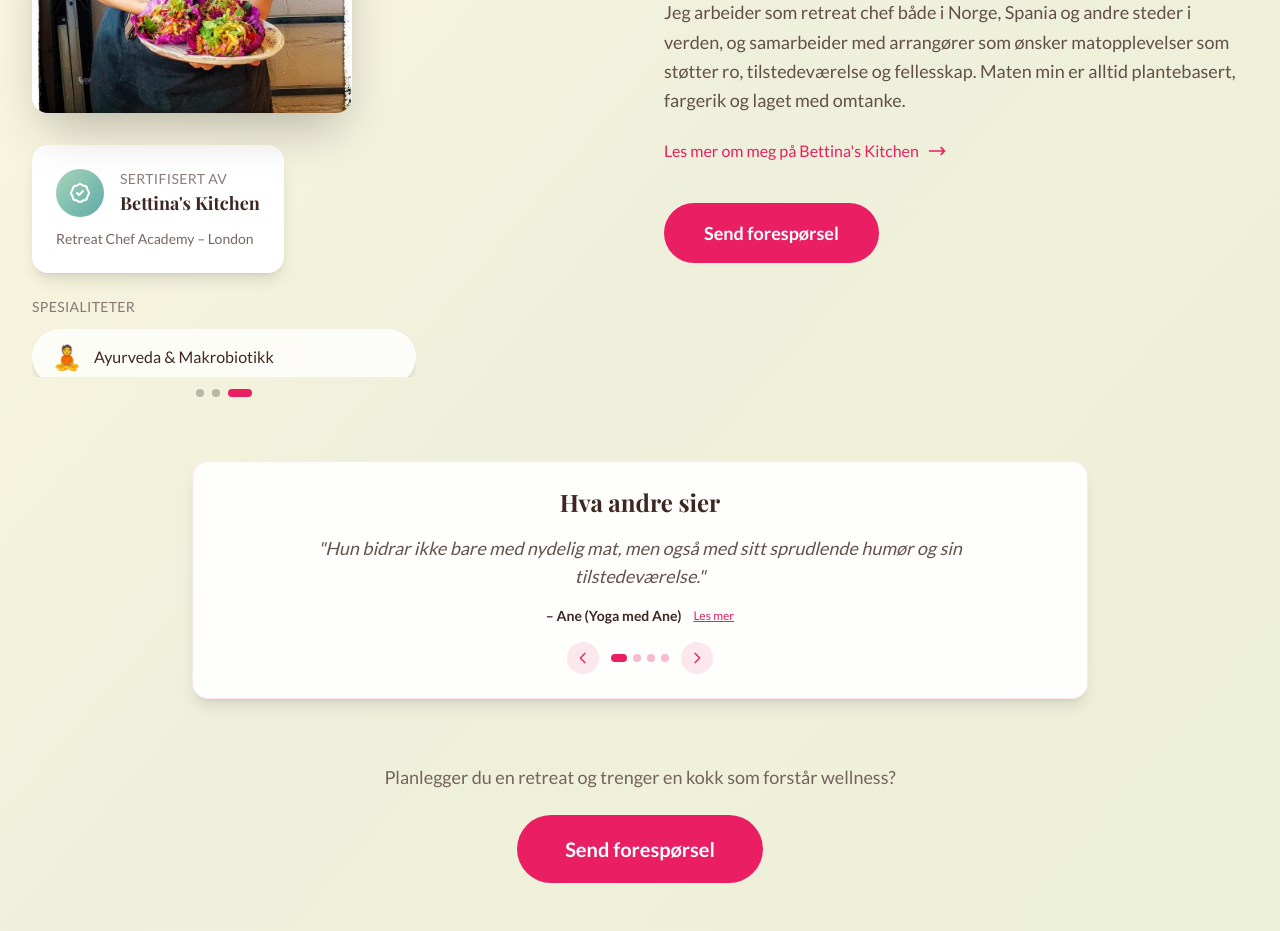
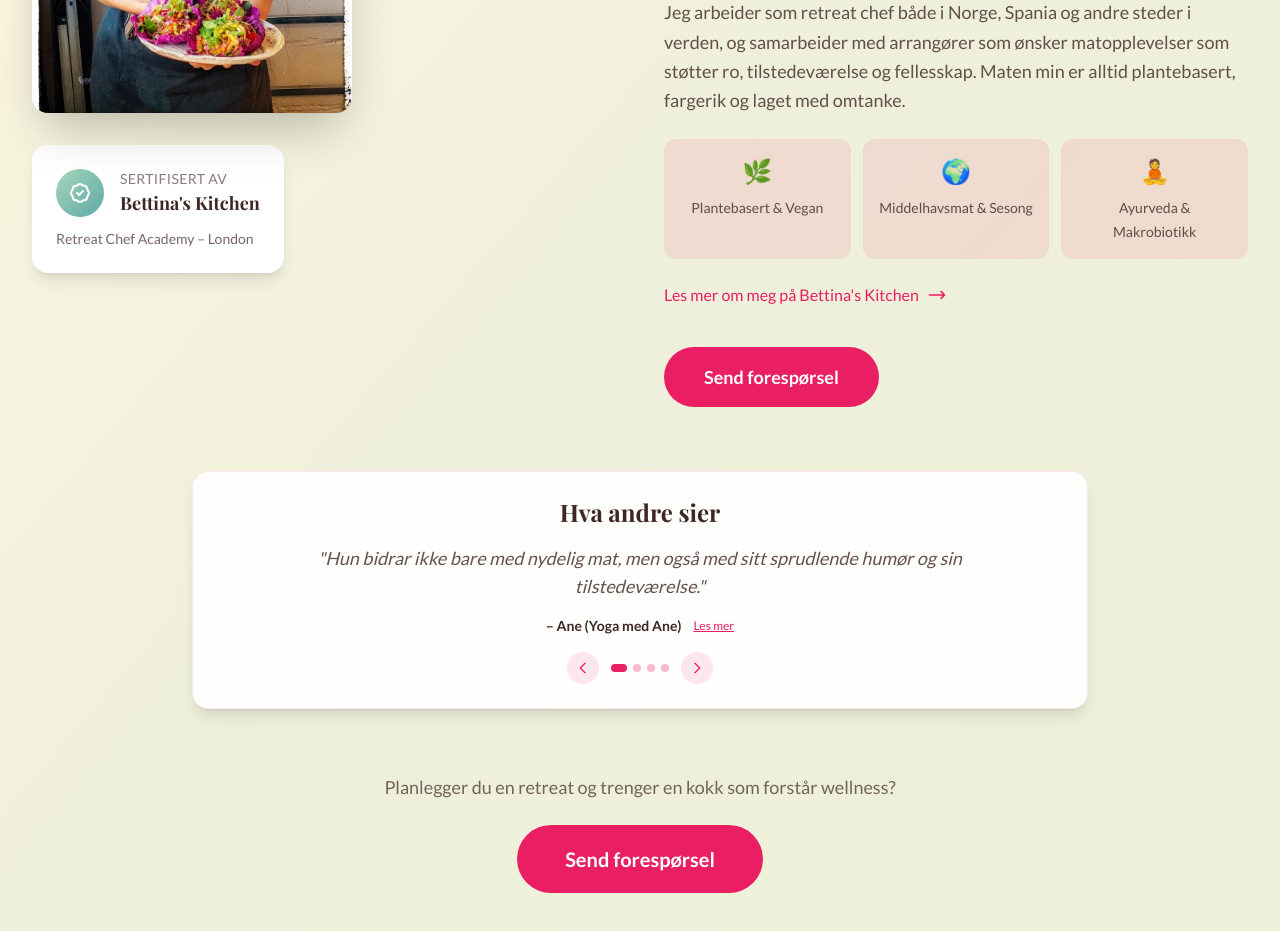
Before and after one commit to HarikaCreative/jannikes, a Next.js app: page / in a window 1280 px wide. Shown: the part 3860-4791 px from the top of the page. Built offline with nearby package versions, Linux system fonts and the light colour scheme.

Commit message:
oppdatert retreatchef

```diff
--- a/components/RetreatChef.tsx
+++ b/components/RetreatChef.tsx
@@ -1,8 +1,7 @@
 'use client';
 
-import { useState, useEffect } from 'react';
+import { useState } from 'react';
 import { motion, AnimatePresence } from 'framer-motion';
-import Image from 'next/image';
 
 interface RetreatChefProps {
   onBooking: () => void;
@@ -45,15 +44,6 @@ export default function RetreatChef({ onBooking }: RetreatChefProps) {
   const [currentReview, setCurrentReview] = useState(0);
   const [reviewDirection, setReviewDirection] = useState(0);
   const [selectedReview, setSelectedReview] = useState<number | null>(null);
-  const [currentSpecialty, setCurrentSpecialty] = useState(0);
-
-  // Auto-rotate specialties
-  useEffect(() => {
-    const interval = setInterval(() => {
-      setCurrentSpecialty((prev) => (prev + 1) % specialties.length);
-    }, 3000);
-    return () => clearInterval(interval);
-  }, []);
 
   const nextReview = () => {
     setReviewDirection(1);
@@ -128,45 +118,6 @@ export default function RetreatChef({ onBooking }: RetreatChefProps) {
                   Retreat Chef Academy – London
                 </p>
               </motion.div>
-
-              {/* Auto-rotating Specialties */}
-              <motion.div
-                initial={{ opacity: 0, y: 20 }}
-                whileInView={{ opacity: 1, y: 0 }}
-                transition={{ duration: 0.6, delay: 0.3 }}
-                className="mt-6 w-full max-w-sm"
-              >
-                <p className="text-sm text-brun/60 uppercase tracking-wide mb-3">Spesialiteter</p>
-                <div className="relative h-12 overflow-hidden">
-                  <AnimatePresence mode="wait">
-                    <motion.div
-                      key={currentSpecialty}
-                      initial={{ opacity: 0, y: 20 }}
-                      animate={{ opacity: 1, y: 0 }}
-                      exit={{ opacity: 0, y: -20 }}
-                      transition={{ duration: 0.4 }}
-                      className="flex items-center gap-3 bg-white/80 backdrop-blur-sm rounded-full px-5 py-3 shadow-md"
-                    >
-                      <span className="text-2xl">{specialties[currentSpecialty].icon}</span>
-                      <span className="font-medium text-brun">{specialties[currentSpecialty].text}</span>
-                    </motion.div>
-                  </AnimatePresence>
-                </div>
-
-                {/* Specialty dots */}
-                <div className="flex justify-center gap-2 mt-3">
-                  {specialties.map((_, index) => (
-                    <button
-                      key={index}
-                      onClick={() => setCurrentSpecialty(index)}
-                      className={`w-2 h-2 rounded-full transition-all ${
-                        index === currentSpecialty ? 'bg-cerise w-6' : 'bg-brun/30'
-                      }`}
-                      aria-label={`Spesialitet ${index + 1}`}
-                    />
-                  ))}
-                </div>
-              </motion.div>
             </motion.div>
 
             {/* Right: Text Content */}
@@ -209,7 +160,20 @@ export default function RetreatChef({ onBooking }: RetreatChefProps) {
                 </p>
               </div>
 
-              {/* Link to Bettina's Kitchen Chefs directory*/}
+              {/* Spesialiteter - Grid som ArtfulBalance */}
+              <div className="grid grid-cols-3 gap-3">
+                {specialties.map((item, index) => (
+                  <div
+                    key={index}
+                    className="bg-cerise/10 rounded-xl p-4 text-center hover:bg-cerise/20 transition-colors"
+                  >
+                    <span className="text-2xl block mb-2">{item.icon}</span>
+                    <span className="font-sans text-brun/80 text-sm font-medium">{item.text}</span>
+                  </div>
+                ))}
+              </div>
+
+              {/* Link to Bettina's Kitchen */}
               <a
                 href="https://www.bettinaskitchen.com/chef-directory/jannike-heitun-kjuus"
                 target="_blank"
@@ -236,7 +200,7 @@ export default function RetreatChef({ onBooking }: RetreatChefProps) {
 
           {/* Reviews Section - Kompakt versjon som Yoga */}
           <motion.div
-            className="bg-white/90 backdrop-blur-sm rounded-2xl p-4 md:p-6 shadow-lg border border-cerise/10 max-w-4xl mx-auto mt-16"
+            className="bg-white/90 backdrop-blur-sm rounded-2xl p-4 md:p-6 shadow-lg border border-cerise/10 max-w-4xl mx-auto"
             initial={{ opacity: 0, y: 20 }}
             whileInView={{ opacity: 1, y: 0 }}
             viewport={{ once: true, margin: '-50px' }}
```
Lines whose indentation alone changed are shown as unchanged.
